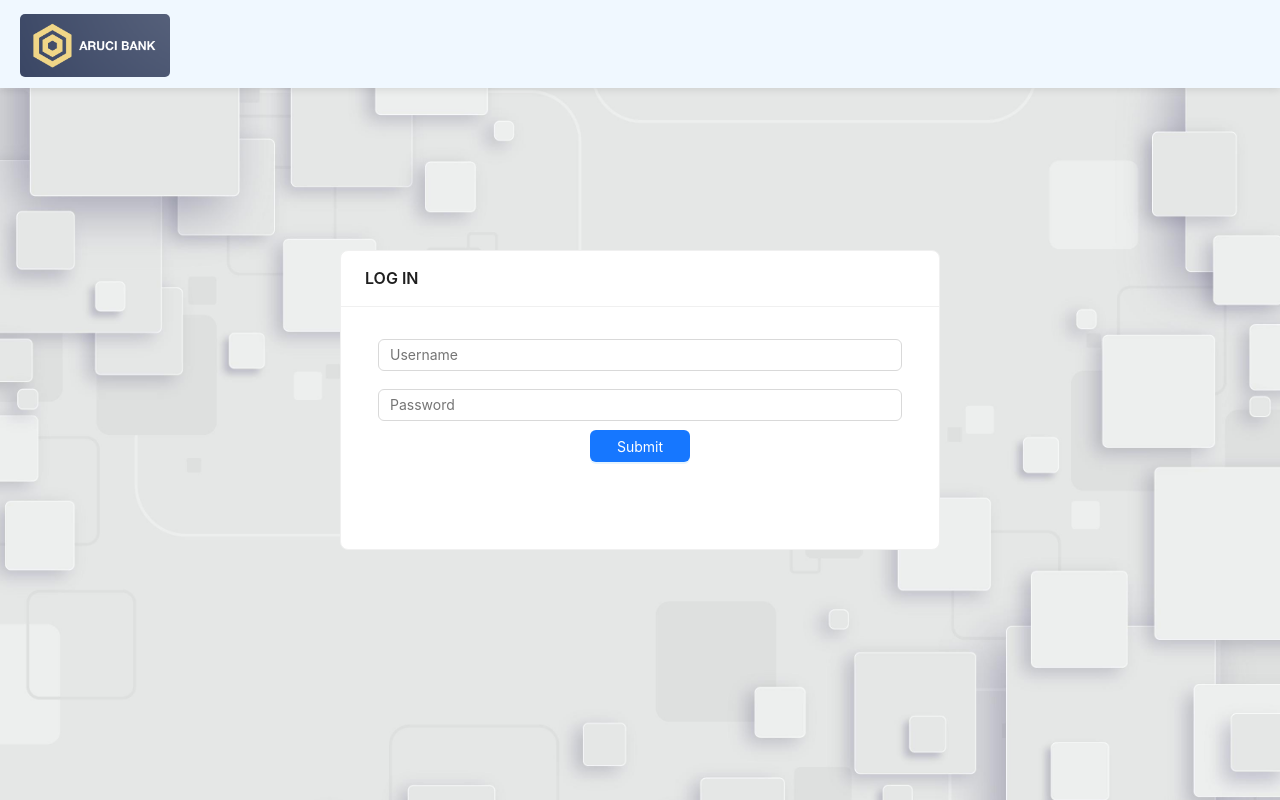
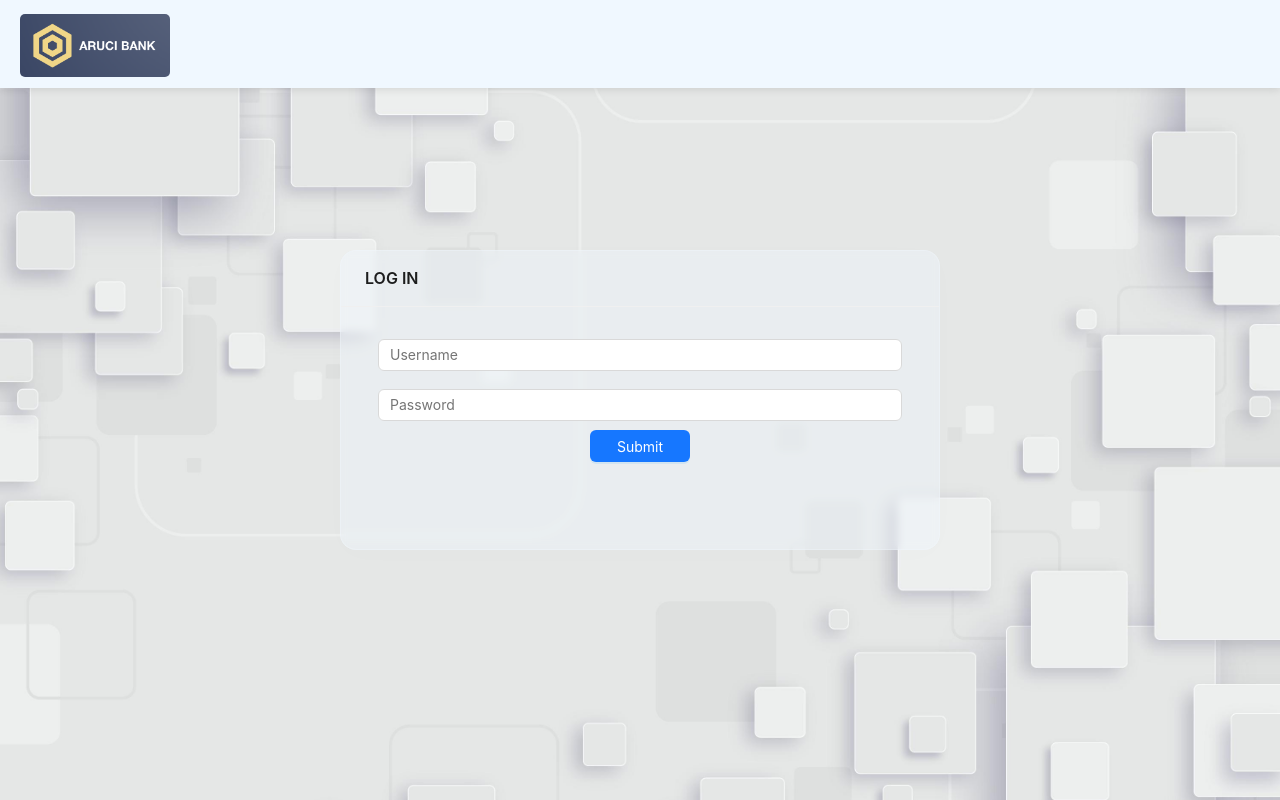
Before and after one commit to BankProject-DBMS/BankProject-DBMS, a React (Create React App) app in the folder frontend/: page /customerLogin in a window 1280 px wide. Built offline with nearby package versions, Linux system fonts and the light colour scheme.

Commit message:
glass login card

```diff
--- a/frontend/src/pages/PageStyling/LoginPage.css
+++ b/frontend/src/pages/PageStyling/LoginPage.css
@@ -18,4 +18,10 @@
   left: 0;
   right: 0;
   margin: auto;
+  background: rgba(240, 248, 255, 0.4);
+  border-radius: 16px;
+  box-shadow: 0 4px 30px rgba(0, 0, 0, 0.01);
+  backdrop-filter: blur(4px);
+  -webkit-backdrop-filter: blur(4px);
+  border: 1px solid rgba(240, 248, 255, 0.3);
 }
```
